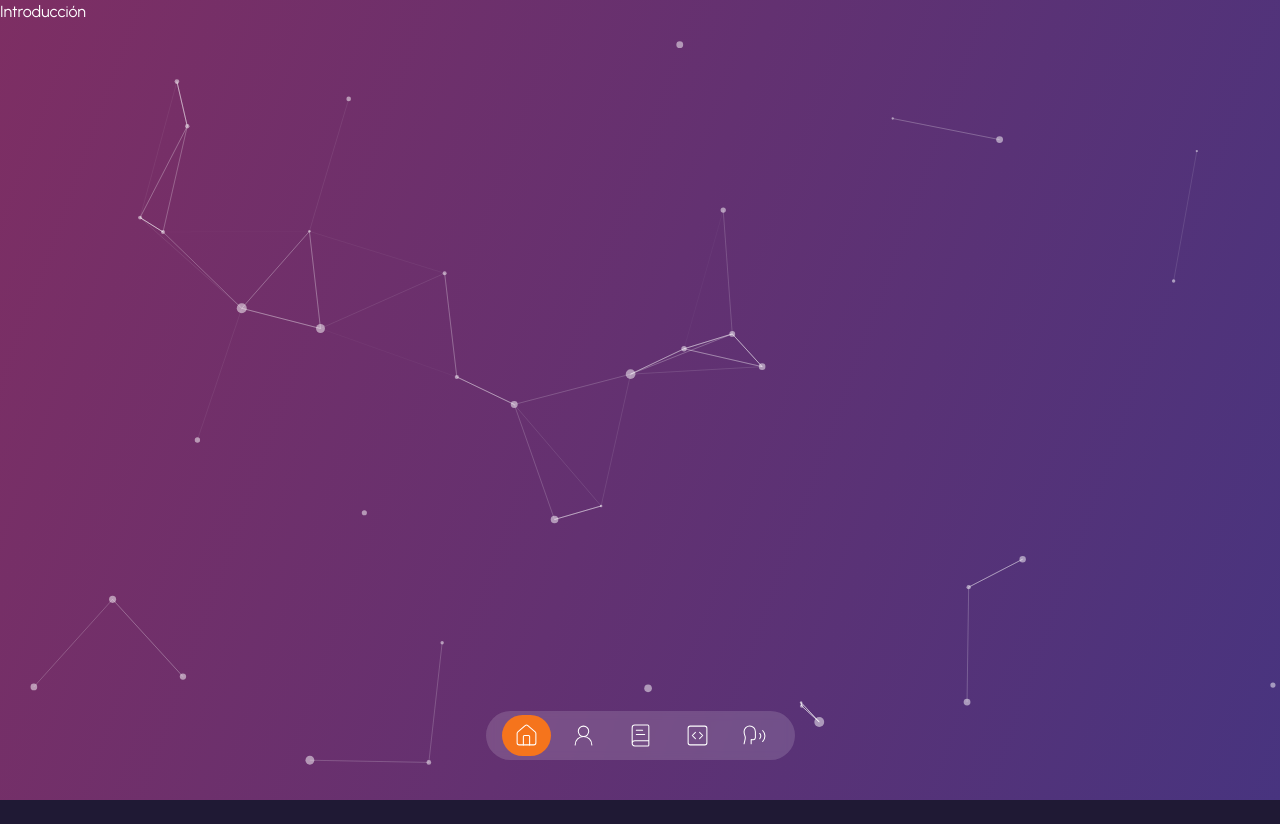
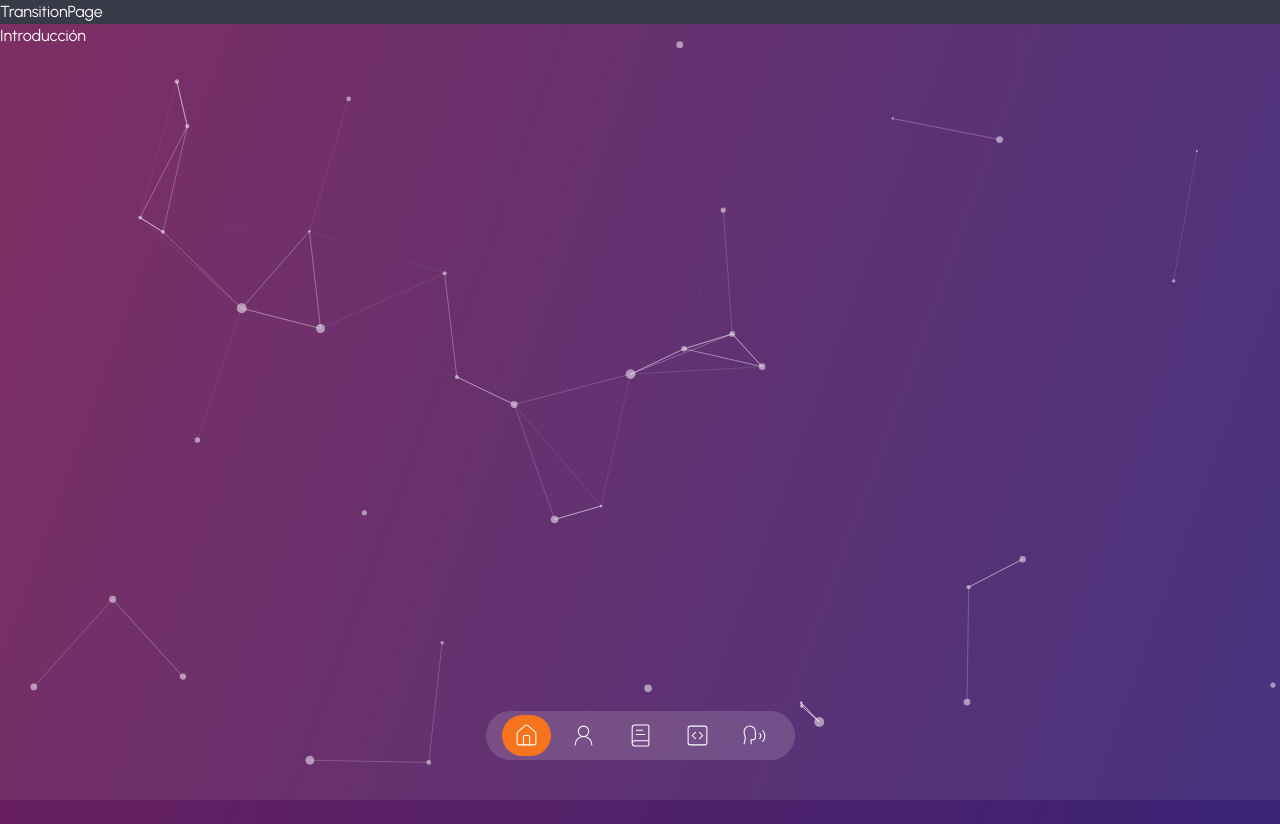
Before and after one commit to fantasyfuerte/portfolio-landing-page, a Next.js app: page / in a window 1280 px wide. Before the commit the page ends 800 px from the top, so only its background shows below. Built offline with nearby package versions, Linux system fonts and the light colour scheme.

Commit message:
Add TransitionPage component and integrate it into the Home page

```diff
--- a/src/app/page.tsx
+++ b/src/app/page.tsx
@@ -1,8 +1,10 @@
 import CoverParticles from "@/components/cover-particles";
+import TransitionPage from "@/components/transition-page";
 
 export default function Home() {
   return (
     <main>
+      <TransitionPage />
       <div className="flex min-h-screen h-full bg-no-repeat bg-gradient-cover">
         <CoverParticles />
         <p>Introducción</p>
--- /dev/null
+++ b/src/components/transition-page.tsx
@@ -0,0 +1,5 @@
+function TransitionPage() {
+  return <div>TransitionPage</div>;
+}
+
+export default TransitionPage;
```
